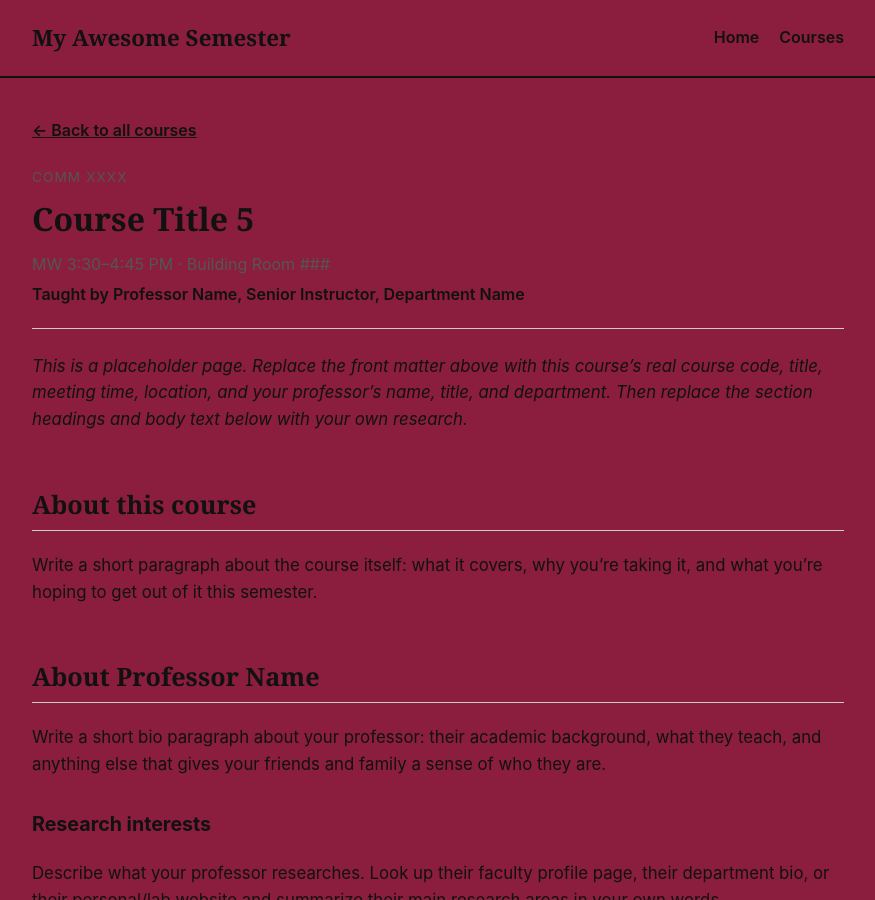
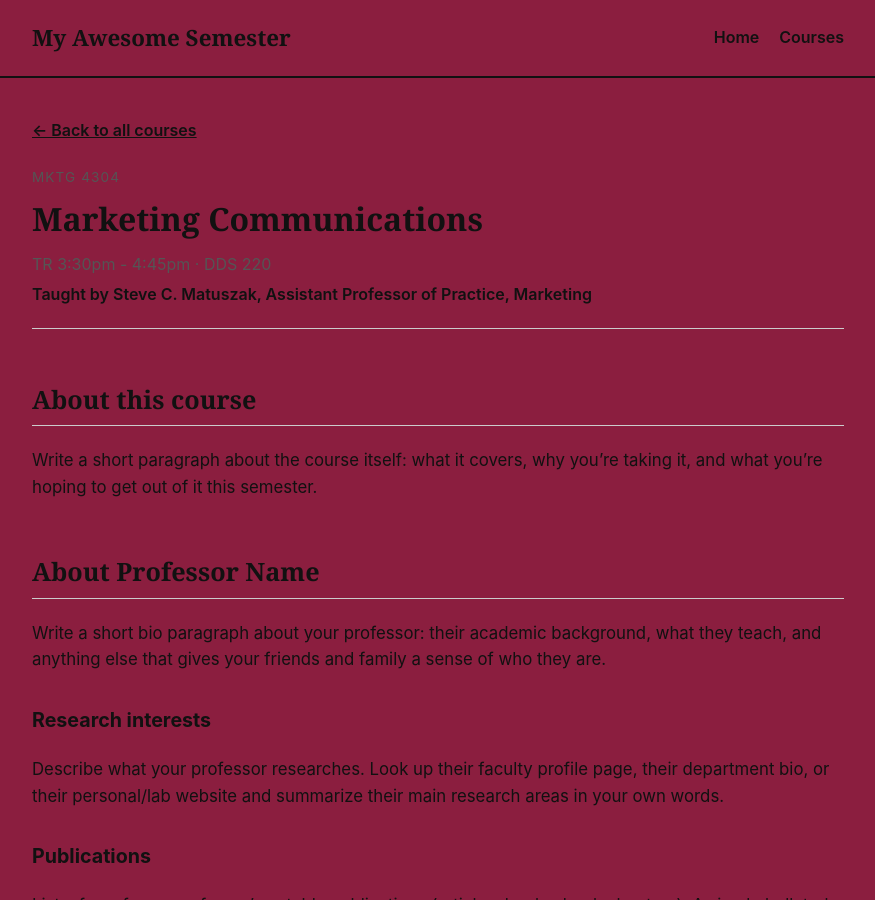
Before and after one commit to abbyduffer12/myawesomesemester, a Jekyll site: the page built from _courses/course-05.md, in a window 1280 px wide and 900 px high. Shown: the whole window, without its empty margins (202-1077 px from the left). Built offline with Jekyll 4.4.1, drawn with Linux system fonts in a browser that asks for light colours.

Commit message:
Revise course 5 details for Marketing Communications
Updated course details including code, title, meeting time, location, and instructor information.

```diff
--- a/_courses/course-05.md
+++ b/_courses/course-05.md
@@ -1,18 +1,14 @@
 ---
 course_number: 5
-course_code: "COMM XXXX"
-course_title: "Course Title 5"
-meeting_time: "MW 3:30–4:45 PM"
-location: "Building Room ###"
-instructor_name: "Professor Name"
-instructor_title: "Senior Instructor"
-instructor_department: "Department Name"
+course_code: MKTG 4304
+course_title: Marketing Communications
+meeting_time: TR 3:30pm - 4:45pm
+location: DDS 220
+instructor_name: Steve C. Matuszak
+instructor_title: Assistant Professor of Practice
+instructor_department: Marketing
 ---
 
-_This is a placeholder page. Replace the front matter above with this course's real
-course code, title, meeting time, location, and your professor's name, title, and
-department. Then replace the section headings and body text below with your own
-research._
 
 ## About this course
 
```
